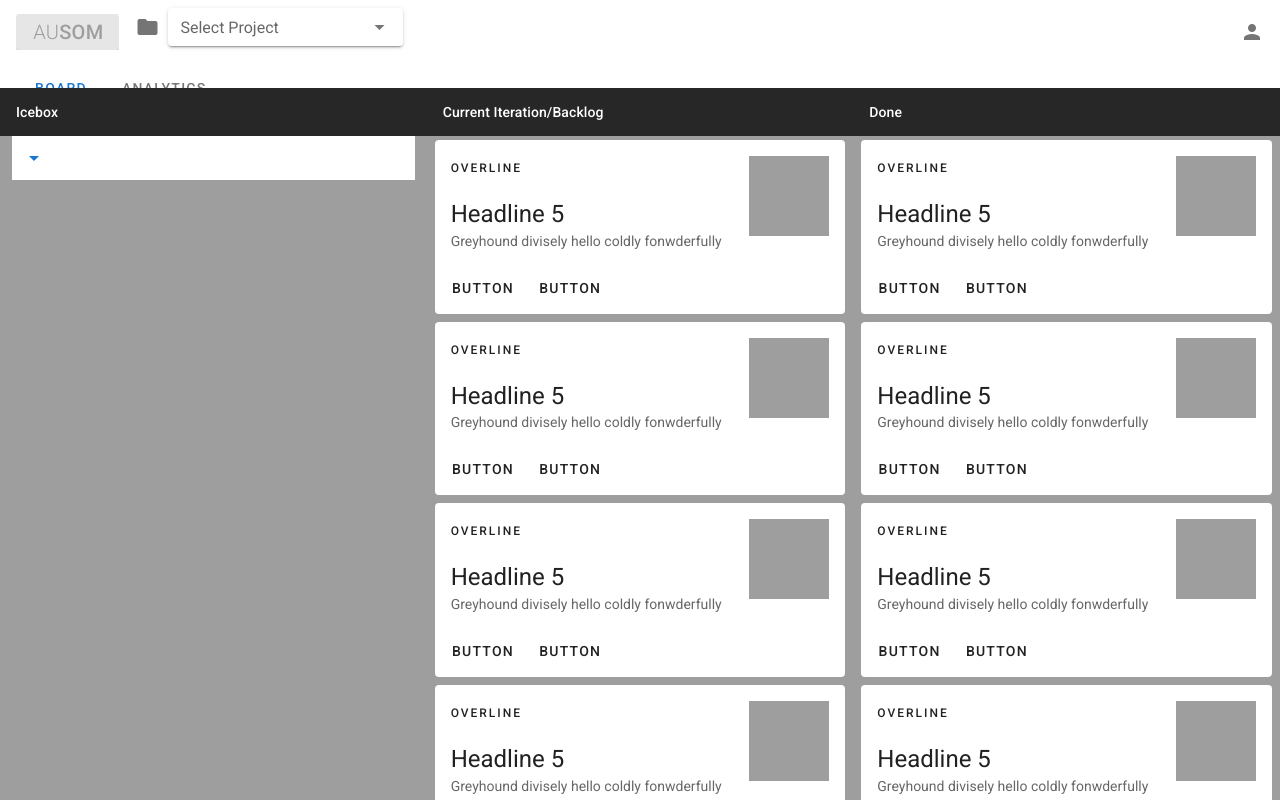
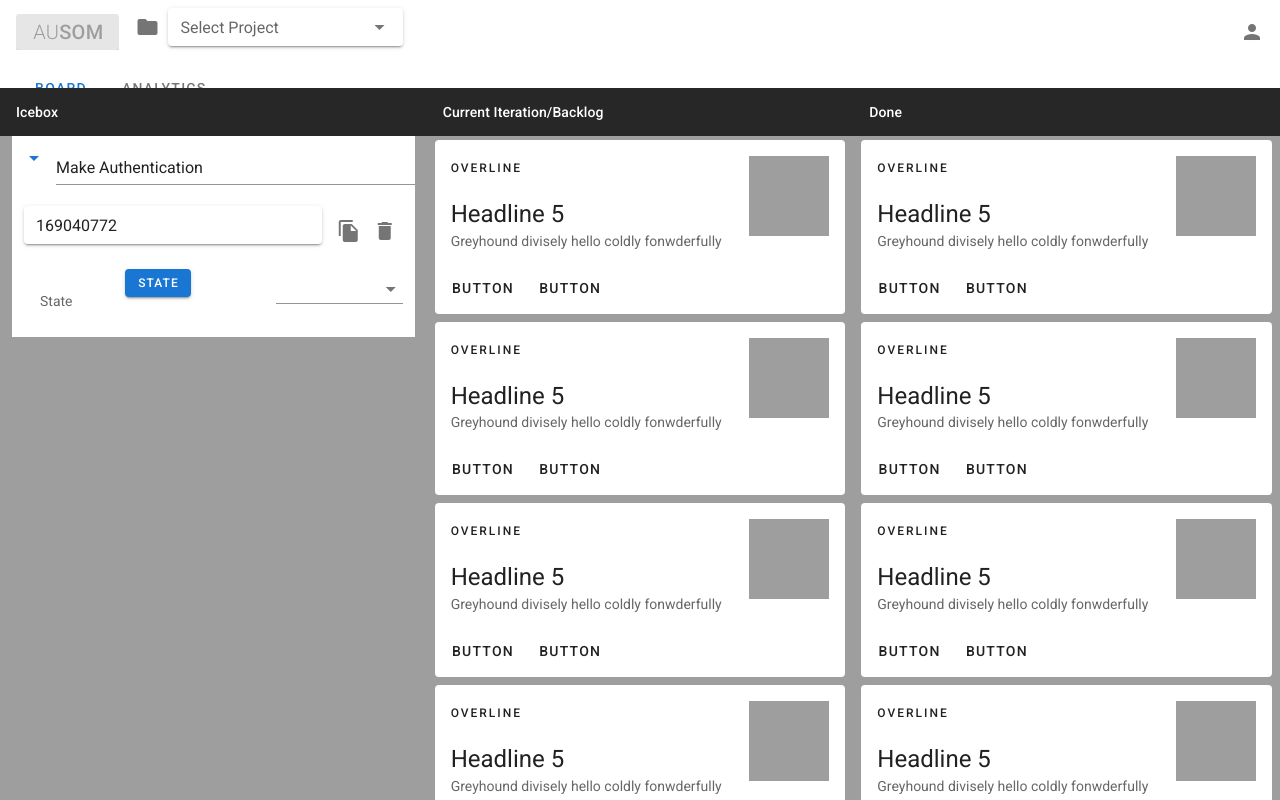
Before and after one commit to madevara24/performance-report-prototype, a Vue app: page /project/1/board in a window 1280 px wide. Both pictures are taken after a click on the button "arrow_right". Shown: the top 800 px of the page. Built offline with nearby package versions, Linux system fonts and the light colour scheme.

Commit message:
Add ID field on card/form

```diff
--- a/src/components/TaskCard.vue
+++ b/src/components/TaskCard.vue
@@ -9,26 +9,107 @@
                     </v-btn>
                 </template>
                 <template v-if="!isExtended">
-                        <span class="subtitle-1 d-flex align-center">{{cardData.title}}</span>
-                        <v-spacer></v-spacer>
-                        <v-btn class="mt-2 mr-2 d-flex align-right" color="primary" dark small>
-                            State
-                        </v-btn>
+                    <span class="subtitle-1 d-flex align-center">{{cardData.title}}</span>
+                    <v-spacer></v-spacer>
+                    <v-btn class="mt-2 mr-2 d-flex align-right" color="primary" dark small>
+                        State
+                    </v-btn>
+                </template>
+                <template v-if="isExtended">
+                    <v-text-field v-model="cardData.title">
+
+                    </v-text-field>
                 </template>
             </v-row>
+            <template v-if="isExtended">
+                <v-form>
+                    <v-row>
+                        <v-col cols="12">
+                            <v-text-field single-line dense solo readonly v-model="cardData.id" hide-details>
+                                <template v-slot:append-outer>
+                                    <v-btn icon @click="copyCardId()"><v-icon>file_copy</v-icon></v-btn>
+                                    <v-btn icon><v-icon>delete</v-icon></v-btn>
+                                </template>
+                            </v-text-field>
+                            <input type="hidden" id="cardIdSelector" :value="cardData.id">
+                        </v-col>
+                    </v-row>
+                    <v-row>
+                        <v-col cols="3">
+                            <v-subheader>State</v-subheader>
+                        </v-col>
+                        <v-col cols="9" class="py-1 my-1">
+                            <v-row>
+                                <v-col cols="6" class="py-0">
+                                    <v-btn class="mt-2 mr-2 d-flex align-center" color="primary" dark small>
+                                        State
+                                    </v-btn>
+                                </v-col>
+                                <v-col cols="6" class="py-1 my-1">
+                                    <v-select dense :items="select.cardStates" hide-details class="pt-1">
+
+                                    </v-select>
+                                </v-col>
+                            </v-row>
+                        </v-col>
+                    </v-row>
+                </v-form>
+            </template>
         </v-sheet>
+        <v-snackbar
+        v-model="copyCardIdSnackbar.isUp"
+        :timeout="2000"
+        >
+        {{ copyCardIdSnackbar.message }}
+        <v-btn
+            color="blue"
+            text
+            @click="copyCardIdSnackbar.isUp = false"
+        >
+            Close
+        </v-btn>
+        </v-snackbar>
     </div>
 </template>
 
 <script>
+/*eslint-disable */
 export default {
     props:{
         cardData: null
     },
     data() {
         return {
-            isExtended: false
+            isExtended: false,
+            copyCardIdSnackbar: {
+                isUp: false,
+                message: null
+            },
+            select: {
+                cardStates: ['Create','Planned','Started','Finished','Accepted','Rejected','Released']
+            }
         }
+    },
+    methods: {
+        copyCardId(){
+            console.log('Click copy')
+            let copiedCardId = document.querySelector('#cardIdSelector')
+            copiedCardId.setAttribute('type', 'text')
+            copiedCardId.select()
+
+            try {
+                var success = document.execCommand('copy')
+                var message = success ? 'successful' : 'unsuccessful';
+                this.copyCardIdSnackbar.message = 'Card ID copied to clipboard'
+            } catch (error) {
+                this.copyCardIdSnackbar.message = 'Fail to copy Card ID'
+            }
+            copiedCardId.setAttribute('type', 'hidden')
+            window.getSelection().removeAllRanges()
+            this.copyCardIdSnackbar.isUp = true
+            console.log(this.copyCardIdSnackbar)
+        }
+
     },
 }
 </script>
--- a/src/views/Board.vue
+++ b/src/views/Board.vue
@@ -79,6 +79,7 @@ export default {
             },
             cards:[
                 {
+                    id: 169040772,
                     title:"Make Authentication",
 
                 }
```
